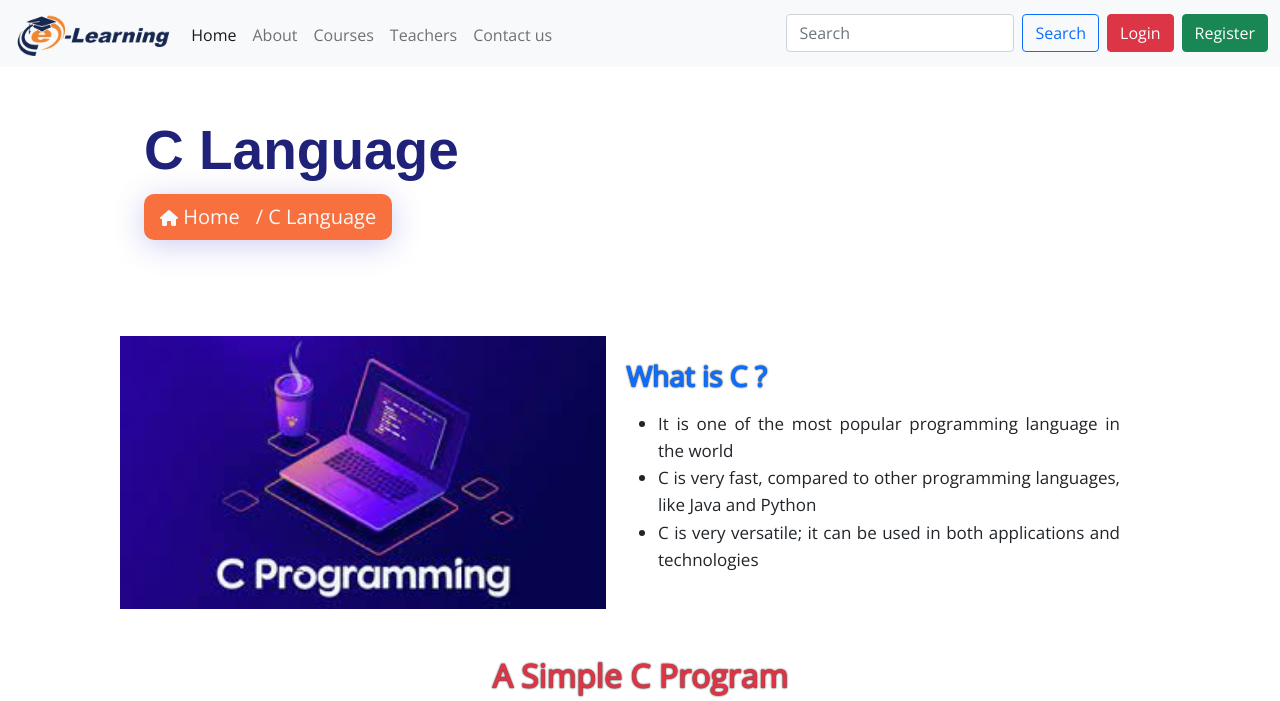
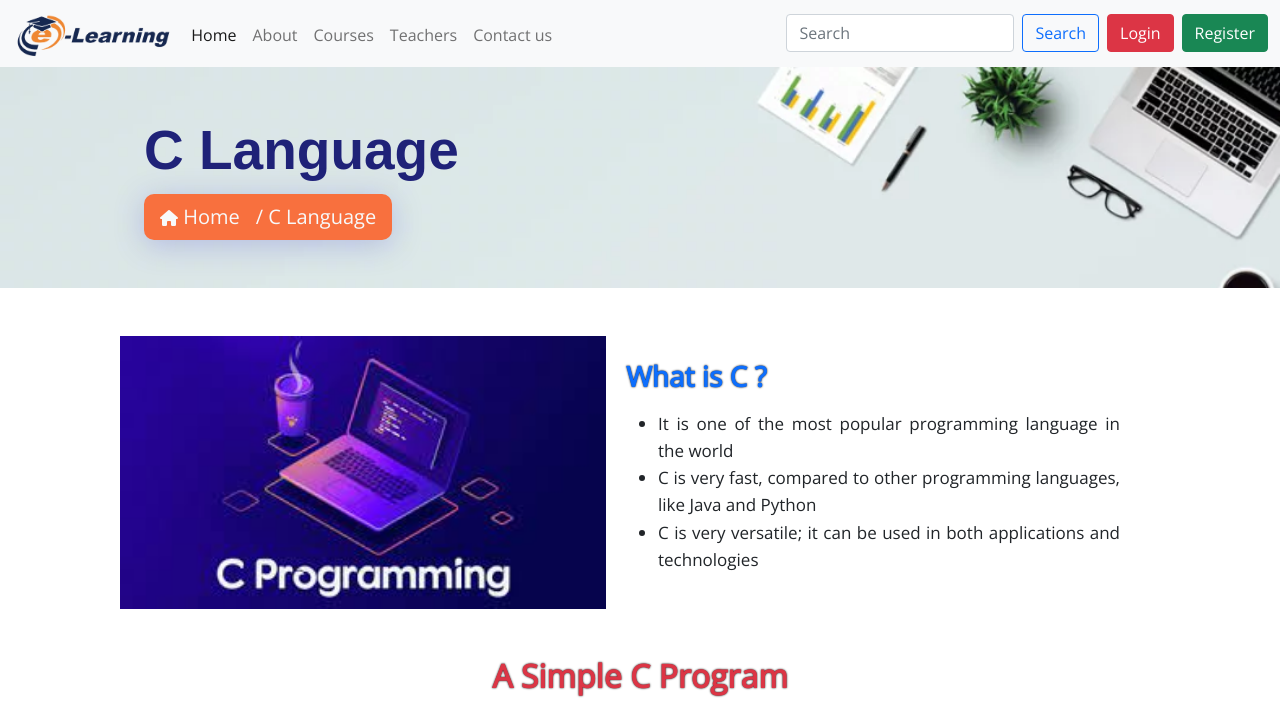
Before and after one commit to Salonipatil777/E-Learning, a plain HTML site: page CLang.html in a window 1280 px wide. Shown: the top 701 px of the page. Drawn offline with nearby package versions, Linux system fonts and the light colour scheme; the site is published under a folder, as on GitHub Pages, so addresses that start at the root find nothing.

Commit message:
Update styles.css

```diff
--- a/styles.css
+++ b/styles.css
@@ -66,7 +66,7 @@
 
 
 .topbg {
-  background-image: url(/Images/bg4.webp);
+  background-image: url(./Images/bg4.webp);
   background-size: cover;
 }
 
```
